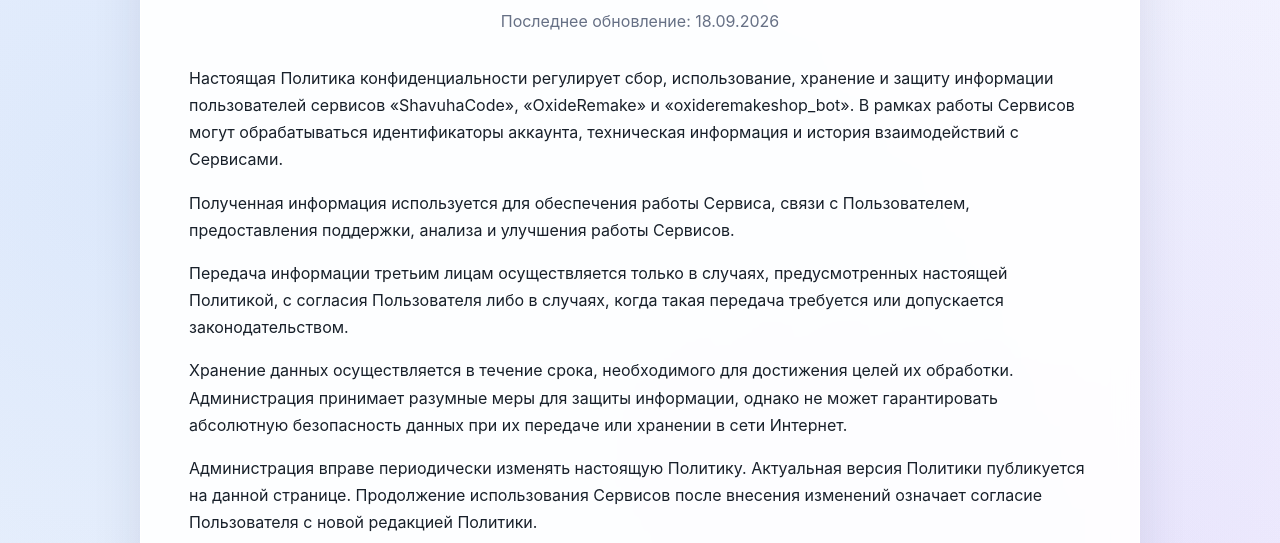
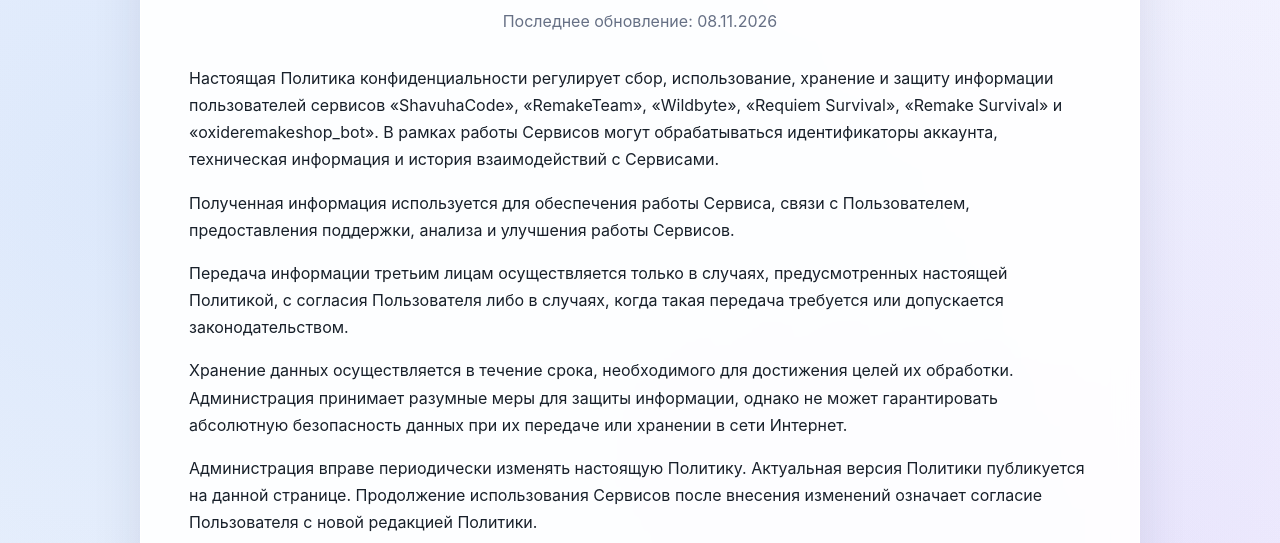
Before and after one commit to ShavuhaCode/shavuhacode.github.io, a plain HTML site: page privacy-policy.html in a window 1280 px wide. Shown: the part 257-800 px from the top of the page. Drawn offline with Linux system fonts and the light colour scheme.

Commit message:
add services

```diff
--- a/privacy-policy.html
+++ b/privacy-policy.html
@@ -17,11 +17,11 @@
 
     <h1>ПОЛИТИКА КОНФИДЕНЦИАЛЬНОСТИ ShavuhaCode</h1>
 
-    <div class="date">Последнее обновление: 18.09.2026</div>
+    <div class="date">Последнее обновление: 08.11.2026</div>
 
     <p>
         Настоящая Политика конфиденциальности регулирует сбор, использование,
-        хранение и защиту информации пользователей сервисов «ShavuhaCode», «OxideRemake» и «oxideremakeshop_bot».
+        хранение и защиту информации пользователей сервисов «ShavuhaCode», «RemakeTeam», «Wildbyte», «Requiem Survival», «Remake Survival» и «oxideremakeshop_bot».
         В рамках работы Сервисов могут обрабатываться идентификаторы аккаунта,
         техническая информация и история взаимодействий с Сервисами.
     </p>
```
Also changed, not shown: terms-of-use.html (+2 -2 lines).
